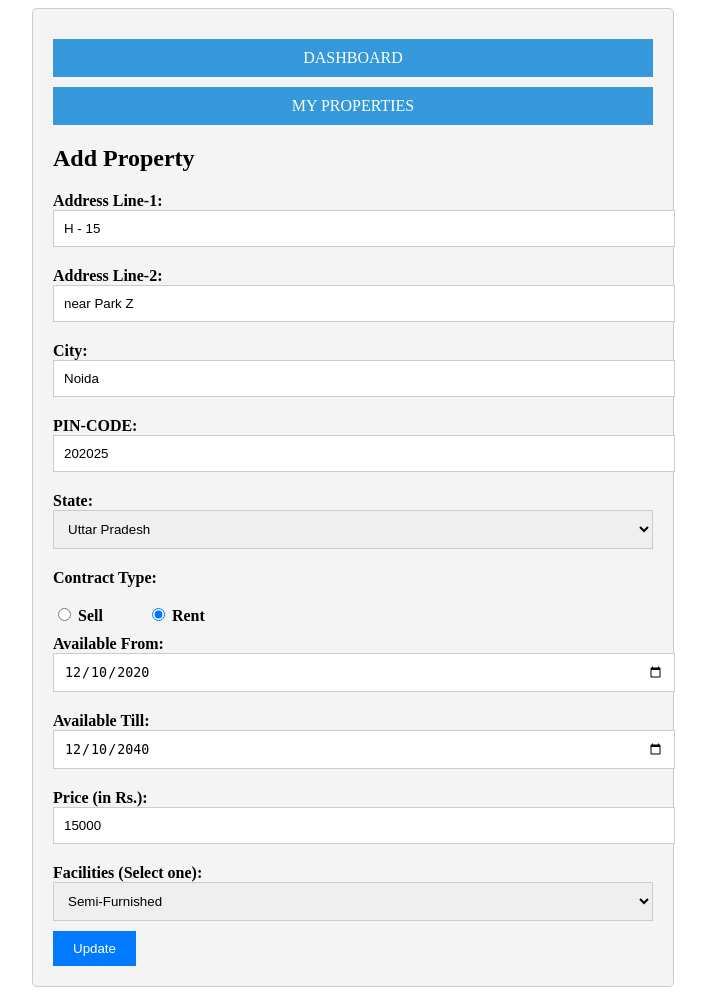
After one commit to rohan20113/FCS_Real_Estate_Escrow, a Django app: page /edit_property/1 in a window 1280 px wide. The commit adds this page. Shown: the whole page, without its empty margins (287-993 px from the left). Run offline with Django 4.2, Linux system fonts and the light colour scheme; data comes from the database, SQL or seed files in the repository; both versions use the stored data as it was after the commit.

Commit message:
Added edit & delete

```diff
--- /dev/null
+++ b/project_app/templates/edit_property.html
@@ -0,0 +1,283 @@
+<!DOCTYPE html>
+<html lang="en">
+<head>
+    <meta charset="UTF-8">
+    <meta name="viewport" content="width=device-width, initial-scale=1.0">
+    <title>Update Property Details</title>
+    <style>
+        .container {
+            max-width: 600px;
+            margin: 0 auto;
+            padding: 20px;
+            border: 1px solid #ccc;
+            border-radius: 5px;
+            background-color: #f4f4f4;
+        }
+
+        label {
+            font-weight: bold;
+            display: block;
+            margin-top: 10px;
+        }
+
+        input[type="text"],
+        input[type="number"],
+        input[type="date"],
+        select {
+            width: 100%;
+            padding: 10px;
+            margin-bottom: 10px;
+            border: 1px solid #ccc;
+            max-width: 100%;
+        }
+
+        .radio-label {
+            display: inline-block;
+            margin-top: 10px;
+            margin-right: 20px;
+        }
+
+        .checkbox-label {
+            display: block;
+        }
+
+        button[type="submit"] {
+            background-color: #007bff;
+            color: #fff;
+            padding: 10px 20px;
+            border: none;
+            cursor: pointer;
+        }
+
+        .date-fields {
+            display: none;
+        }
+
+        .message-container {
+            margin-top: 10px;
+        }
+
+        .messages {
+            background-color: #ffcccc;
+            border: 1px solid #ff0000;
+            color: #ff0000;
+            padding: 10px;
+            text-align: center;
+        }
+
+        .go-to-dashboard-button {
+            /* right: "100px" */
+            /* width: '200px'; */
+            background-color: #3498db;
+            color: #fff;
+            padding: 10px 20px;
+            border: none;
+            cursor: pointer;
+            text-decoration: none;
+            display: block;
+            margin-top: 10px;
+            text-align: center;
+        }
+
+        .go-to-dashboard-button:hover {
+            background-color: #1e6aae;
+        }
+    </style>
+</head>
+<body>
+    <div class="container">
+        <a class="go-to-dashboard-button" href="/dashboard">DASHBOARD</a>
+        <a class="go-to-dashboard-button" href="/my_properties">MY PROPERTIES</a>
+        <h2>Add Property</h2>
+        <form action="/update_property/{{property.id}}" method="post">
+            {% csrf_token %}
+            <label for="address-line-1">Address Line-1:</label>
+            <input type="text" id="address-line-1" name="address-line-1" required maxlength="30" value="{{property.address_line_1}}">
+
+            <label for="address-line-2">Address Line-2:</label>
+            <input type="text" id="address-line-2" name="address-line-2" maxlength="30" value="{{property.address_line_2}}">
+
+            <label for="city">City:</label>
+            <input type="text" id="city" name="city" required maxlength="30" value="{{property.city}}">
+
+            <label for="pin-code">PIN-CODE:</label>
+            <input type="text" id="pin-code" name="pin-code" required pattern="[0-9]{6}" value="{{property.pincode}}">
+
+            <label for="state">State:</label>
+            <select id="state" name="state" value="{{property.state}}" required >
+                <option value="Andhra Pradesh">Andhra Pradesh</option>
+                <option value="Arunachal Pradesh">Arunachal Pradesh</option>
+                <option value="Assam">Assam</option>
+                <option value="Bihar">Bihar</option>
+                <option value="Chhattisgarh">Chhattisgarh</option>
+                <option value="Goa">Goa</option>
+                <option value="Gujarat">Gujarat</option>
+                <option value="Haryana">Haryana</option>
+                <option value="Himachal Pradesh">Himachal Pradesh</option>
+                <option value="Jharkhand">Jharkhand</option>
+                <option value="Karnataka">Karnataka</option>
+                <option value="Kerala">Kerala</option>
+                <option value="Madhya Pradesh">Madhya Pradesh</option>
+                <option value="Maharashtra">Maharashtra</option>
+                <option value="Manipur">Manipur</option>
+                <option value="Meghalaya">Meghalaya</option>
+                <option value="Mizoram">Mizoram</option>
+                <option value="Nagaland">Nagaland</option>
+                <option value="Odisha">Odisha</option>
+                <option value="Punjab">Punjab</option>
+                <option value="Rajasthan">Rajasthan</option>
+                <option value="Sikkim">Sikkim</option>
+                <option value="Tamil Nadu">Tamil Nadu</option>
+                <option value="Telangana">Telangana</option>
+                <option value="Tripura">Tripura</option>
+                <option value="Uttar Pradesh">Uttar Pradesh</option>
+                <option value="Uttarakhand">Uttarakhand</option>
+                <option value="West Bengal">West Bengal</option>
+                <option value="Andaman and Nicobar Islands">Andaman and Nicobar Islands</option>
+                <option value="Chandigarh">Chandigarh</option>
+                <option value="Dadra and Nagar Haveli and Daman and Diu">Dadra and Nagar Haveli and Daman and Diu</option>
+                <option value="Delhi">Delhi</option>
+                <option value="Lakshadweep">Lakshadweep</option>
+                <option value="Puducherry">Puducherry</option>
+            </select>
+
+            <label for="contract-type">Contract Type:</label>
+            <span class="radio-label" >
+                <input type="radio" id="sell" name="contract-type" value="SELL" required>
+                <label class="radio-label" for="sell">Sell</label>
+            </span>
+            <span class="radio-label">
+                <input type="radio" id="rent" name="contract-type" value="RENT" required>
+                <label class="radio-label" for="rent">Rent</label>
+            </span>
+
+            <div class="date-fields">
+                <label for="availability-from">Available From:</label>
+                <input type="date" id="availability-from" name="availability-from">
+
+                <label for="availability-till">Available Till:</label>
+                <input type="date" id="availability-till" name="availability-till">
+            </div>
+
+            <label for="price">Price (in Rs.):</label>
+            <input type="number" id="price" name="price" required value="{{property.price}}">
+
+            <label for="facilities">Facilities (Select one):</label>
+            <select id="facilities" name="facilities" required value="{{property.facilities}}">
+                <!-- <option value="{{property.facilities}}">{{property.facilities}} (CURRENTLY)</option> -->
+                <option value="Furnished">Furnished</option>
+                <option value="Semi-Furnished">Semi-Furnished</option>
+                <option value="Unfurnished">Unfurnished</option>
+            </select>
+
+            <button type="submit">Update</button>
+        </form>
+    </div>
+
+    <script>
+        const contractType = document.querySelectorAll('input[name="contract-type"]');
+        const dateFields = document.querySelector('.date-fields');
+
+        contractType.forEach(function (radio) {
+            radio.addEventListener('change', function () {
+                if (this.value === 'RENT') {
+                    dateFields.style.display = 'block';
+
+                } else {
+                    dateFields.style.display = 'none';
+                }
+            });
+        });
+    </script>
+    <div class="message-container">
+        {% if messages %}
+            <ul class="messages">
+                {% for message in messages %}
+                    <li{% if message.tags %} class="{{ message.tags }}"{% endif %}>{{ message }}</li>
+                {% endfor %}
+            </ul>
+        {% endif %}
+    </div>
+
+    <script>
+        // Setting the state value
+        var selectElement = document.getElementById("state");
+        var existingState = "{{property.state}}";
+        for (var i = 0; i < selectElement.options.length; i++) {
+            // console.log(selectElement.options[i].value)
+            // console.log(existingState)
+            if (selectElement.options[i].value === existingState) {
+                // console.log(true);
+                selectElement.options[i].selected = true;
+                break;
+            }
+        }
+        // Setting the facilities value
+        var selectElement = document.getElementById("facilities");
+        var existingFacilities = "{{property.facilities}}";
+        for (var i = 0; i < selectElement.options.length; i++) {
+            // console.log(selectElement.options[i].value)
+            // console.log(existingFacilities)
+            if (selectElement.options[i].value === existingFacilities) {
+                // console.log(true);
+                selectElement.options[i].selected = true;
+                break;
+            }
+        }
+
+        // Setting the contract type.
+        var existingType = "{{property.type}}";
+        // console.log(existingType);
+        var sellContract = document.getElementById('sell')
+        // console.log(sellContract.checked)
+        var rentContract = document.getElementById('rent')
+        // console.log(rentContract.checked)
+        if(existingType.toLocaleLowerCase() == 'sell'){
+            // Update the radio button
+            sellContract.checked = true;
+            var startingDate = document.getElementById("availability-from")
+            startingDate.value = new Date("0000-00-00");
+            var endingDate = document.getElementById("availability-till")
+            endingDate.value = new Date("0000-00-00");
+        }
+        else{
+            // Update the radio button corresponding to rent
+            rentContract.checked = true;
+            // Update the dates
+            const dateFields = document.querySelector('.date-fields');
+            dateFields.style.display = 'block';
+            var startingDate = document.getElementById("availability-from")
+            var endingDate = document.getElementById("availability-till")
+            function parseDate(inputDate) {
+                var parts = inputDate.split(/[\s,]+/);
+                var monthMapping = {
+                    "Jan.": 0,
+                    "Feb.": 1,
+                    "Mar.": 2,
+                    "Apr.": 3,
+                    "May": 4,
+                    "Jun.": 5,
+                    "Jul.": 6,
+                    "Aug.": 7,
+                    "Sep.": 8,
+                    "Oct.": 9,
+                    "Nov.": 10,
+                    "Dec.": 11
+                };
+                var month = monthMapping[parts[0]];
+                var day = parseInt(parts[1], 10);
+                var year = parseInt(parts[2], 10);
+                // console.log(day, month, year);
+                var dateString = year.toString() + "-" + month.toString() + "-" + day.toString();
+                // console.log(dateString);
+                var formattedDate = new Date(year, month, day);
+                formattedDate = formattedDate.getFullYear() + '-' + String(formattedDate.getMonth() + 1).padStart(2, '0') + '-' + String(formattedDate.getDate()).padStart(2, '0');
+                return formattedDate;
+            }
+            startingDate.value = parseDate('{{property.starting_date}}');
+            endingDate.value = parseDate('{{property.ending_date}}');
+            // console.log('{{property.starting_date}}')
+        }
+    </script>
+</body>
+</html>
--- a/project_app/templates/my_properties.html
+++ b/project_app/templates/my_properties.html
@@ -128,10 +128,10 @@
                         <td>{{ property.price }}</td>
                         <td>{{ property.facilities }}</td>
                         <td>
-                            <button class="edit-button" onclick="editProperty({{ forloop.counter0 }})">Edit</button>
+                            <a href="/edit_property/{{property.id}}">Edit</a>
                         </td>
                         <td>
-                            <button class="delete-button" onclick="deleteProperty({{ forloop.counter0 }})">Delete</button>
+                            <a href="/delete_property/{{property.id}}">Delete</a>
                         </td>
                     </tr>
                     {% endfor %}
--- a/project_app/templates/search_properties.html
+++ b/project_app/templates/search_properties.html
@@ -174,7 +174,7 @@
             <label class="filter-label" for="filter-facilities">Facilities:</label>
             <select id="filter-facilities">
                 <!-- Add options dynamically based on available facilities -->
-                <!-- <option value="">All</option> -->
+                <option value="">All</option>
                 <option value="Furnished">Furnished</option>
                 <option value="Semi-Furnished">Semi-Furnished</option>
                 <option value="Unfurnished">Unfurnished</option>
--- a/project_app/urls.py
+++ b/project_app/urls.py
@@ -13,4 +13,7 @@ urlpatterns = [
     path("add_property/", views.add_property, name="add_property_page"),
     path("my_properties/", views.my_properties, name="my_properties_page"),
     path("search_properties/", views.search_properties, name="search_properties_page"),
+    path("update_property/<int:id>", views.update_property),
+    path("edit_property/<int:id>", views.edit_property, name = "edit_property_page"),
+    path("delete_property/<int:id>", views.delete_property),
 ]
--- a/project_app/views.py
+++ b/project_app/views.py
@@ -5,7 +5,10 @@ from django.contrib import messages
 from django.contrib.auth.models import User, auth
 from django.views.decorators.csrf import csrf_exempt
 import hashlib
+from django import forms
 from django.core import serializers
+from django.shortcuts import get_object_or_404
+from django.http import JsonResponse
 # from django.shortcuts import render, redirect
 
 # Create your views here.
@@ -189,3 +192,68 @@ def search_properties(request):
         # print("LENGTH:", len(my_properties_list))
         # print("SELECTED LIST:\n", (my_properties_list))
         return render(request, 'search_properties.html', {'properties':my_properties_list})
+
+
+def edit_property(request, id = id):
+    property = Property.objects.get(id=id)
+    return render(request, 'edit_property.html', {'property':property})
+
+def update_property(request, id):
+    property = Property.objects.get(id=id)
+    if request.method =="POST":
+        property_instance = get_object_or_404(Property, pk = id)
+        input_addr_l1 = request.POST['address-line-1']
+        input_addr_l2 = request.POST['address-line-2']
+        input_city = request.POST['city']
+        input_pin_code = request.POST['pin-code']
+        input_state = request.POST['state']
+        input_contract_type = request.POST['contract-type']
+        input_facilities = request.POST['facilities']
+        input_contract_type = request.POST['contract-type']
+        input_price = request.POST['price']
+        input_availability_from = request.POST['availability-from']
+        input_availability_till = request.POST['availability-till']
+        if(input_contract_type == 'RENT' and (input_availability_from == '' or input_availability_till == '')):
+            messages.info(request, 'PLEASE FILL AVAILABILITY DATES')
+            return redirect('edit_property_page')
+        # print(input_availability_from, input_availability_till, input_contract_type, input_state, input_facilities)
+
+        # Date fields
+        if(input_contract_type == 'RENT'):
+            # property_instance.owner = input_owner
+            property_instance.address_line_1 = input_addr_l1
+            property_instance.address_line_2 = input_addr_l2
+            property_instance.state = input_state
+            property_instance.city = input_city
+            property_instance.pincode = input_pin_code
+            property_instance.type = input_contract_type
+            property_instance.starting_date = input_availability_from
+            property_instance.ending_date = input_availability_till
+            property_instance.price = input_price
+            property_instance.facilities = input_facilities
+            property_instance.save()
+            return redirect('my_properties_page')
+        # print(input_availability_from, input_availability_till)
+        # Creating the object
+        else:
+            property_instance.address_line_1 = input_addr_l1
+            property_instance.address_line_2 = input_addr_l2
+            property_instance.state = input_state
+            property_instance.city = input_city
+            property_instance.pincode = input_pin_code
+            property_instance.type = input_contract_type
+            property_instance.starting_date = None
+            property_instance.ending_date = None
+            # print(property_instance.starting_date)
+            # print(property_instance.ending_date)
+            property_instance.price = input_price
+            property_instance.facilities = input_facilities
+            property_instance.save()
+            return redirect('my_properties_page')
+    else:
+        return render(request, 'edit_property.html', {'property':property})
+
+def delete_property(request, id):
+    property = Property.objects.get(id=id)
+    property.delete()
+    return redirect('my_properties_page')
```
Also changed, not shown: project_app/models.py (+9 -0 lines), db.sqlite3.
